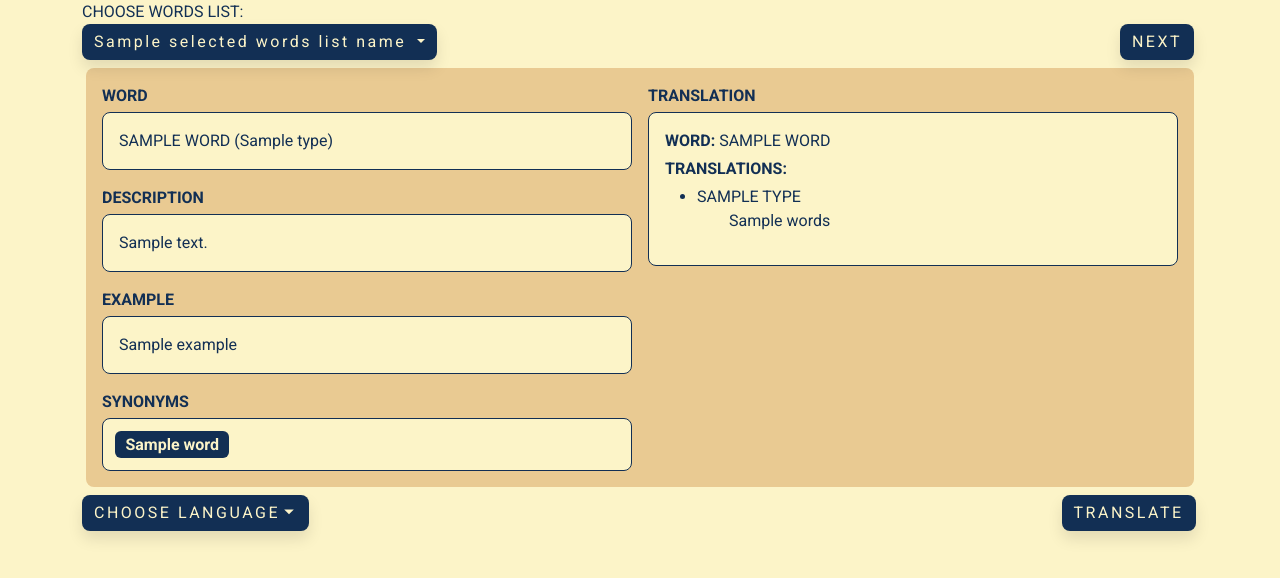
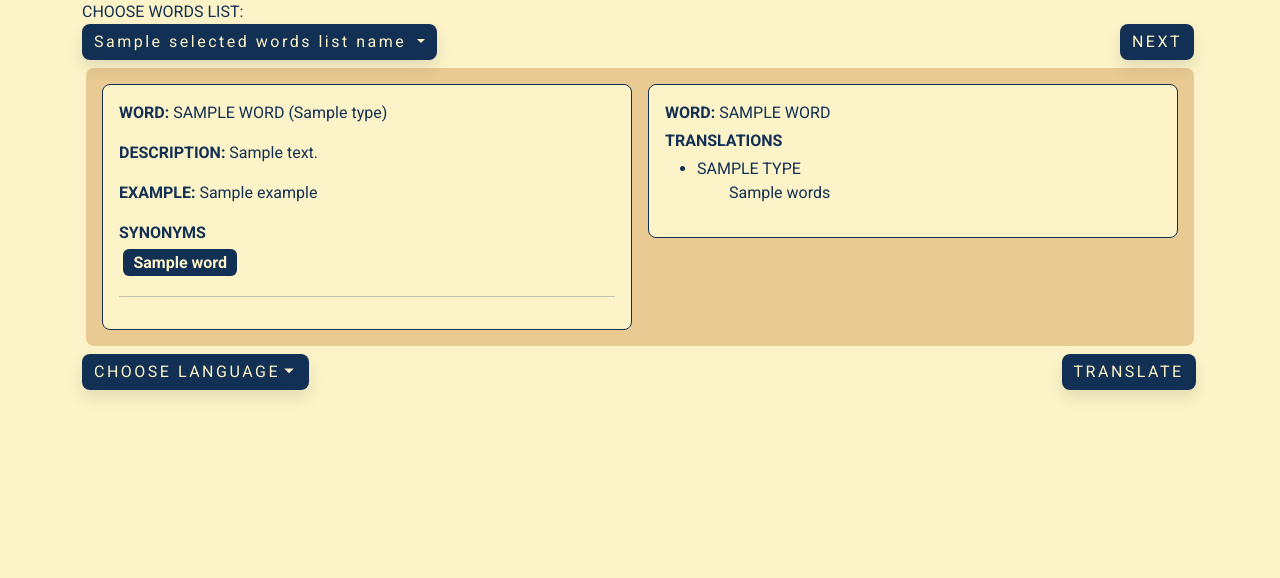
Before and after one commit to cuberkam/wordyforest, a Django app: template templates/index.html in a window 1280 px wide. Shown: the part 69-647 px from the top of the page. Run offline with Django 4.2, Linux system fonts and the light colour scheme; tables that the repository leaves empty hold one stand-in row (values such as "Sample post"); the template is opened without the code that fills it: values that come from a table or form of the project are taken from there, most other values are stand-ins (such as "Sample title", 1, 10 or a date in 2020); data that the repository does not hold is empty; some libraries are stand-ins or nearby versions.

Commit message:
Update Main page css

```diff
--- a/templates/partials/navbar.html
+++ b/templates/partials/navbar.html
@@ -14,9 +14,6 @@
         </li>
         {% if request.user.is_authenticated %}
         <li class="nav-item">
-          <span class="nav-link link py-0">{{request.user}}</span>
-        </li>
-        <li class="nav-item">
           <a class="nav-link link py-0 {% if request.resolver_match.url_name == 'my_lists' %}
           active-link
           {% endif %}" href="{% url 'my_lists' %}">MY LISTS</a>
@@ -28,6 +25,9 @@
         </li>
         <li class="nav-item">
           <a class="nav-link link py-0" href="{% url 'logout' %}">LOGOUT</a>
+        </li>
+        <li class="nav-item">
+          <span class="nav-link link py-0" style="pointer-events: none;">{{request.user}}</span>
         </li>
         {% else %}
         <li class="nav-item">
--- a/templates/partials/word_and_translate.html
+++ b/templates/partials/word_and_translate.html
@@ -11,48 +11,58 @@
 </div>
 
 <div class="row box mx-1 ps-3" style="margin-bottom: .5rem;">
+
   <div class="col-sm ps-0 pe-3 py-3">
 
-    <p class="mb-1 fw-bold">WORD</p>
-    <p class="wire-frame p-3">
+    <div class="wire-frame p-3">
+
+      <p><span class="mb-1 fw-bold">WORD: </span>
         <span id="word" class="text-uppercase">{{ word.word }}</span>
         {% if word.type %}
         <span id="type">({{ word.type }})</span>
         {% endif %}
       </p>
 
-    <p class="mb-1 fw-bold">DESCRIPTION</p>
-    <div class="wire-frame p-3 mb-3">
+      <p><span class="mb-1 fw-bold">DESCRIPTION: </span>
         <span id="description" class="upper-fl">{{ word.description }}</span>
-    </div>
+      </p>
 
-    <p class="mb-1 fw-bold">EXAMPLE</p>
-    <div class="wire-frame p-3 mb-3">
+      <p><span class="mb-1 fw-bold">EXAMPLE: </span>
         {% if word.example == None %}
-      <span id="example"> </span>
+        <span id="example"></span>
         {% else %}
         <span id="example" class="upper-fl">{{ word.example }}</span>
         {% endif %}
-    </div>
+      </p>
 
-    <p class="mb-0 fw-bold">SYNONYMS</p>
+      <p><span class="mb-0 fw-bold">SYNONYMS</span>
+        <br>
         {% if synonyms %}
+
         {% for i in synonyms %}
-    <div class="wire-frame p-2 mt-1">
+
         {% for word in i.words %}
         <span class="badge m-1 badge-primary">{{word}}</span>
         {% endfor %}
-    </div>
-    {% endfor %}
-    {% else %}
-    <div class="wire-frame p-2">
-    </div>
+
+        {% if i != synonyms.last %}
+
+        <hr>
+
         {% endif %}
 
+        {% endfor %}
+
+        {% else %}
+
+        {% endif %}
+      </p>
+
+    </div>
   </div>
 
   <div class="col-sm ps-0 pe-3 py-3">
-    <p class="mb-1 fw-bold">TRANSLATION</p>
+
     <div class="wire-frame p-3">
 
       <p class="mb-1">
@@ -62,7 +72,7 @@
         {% endif %}
       </p>
 
-      <p class="mb-1 fw-bold">TRANSLATIONS:
+      <p class="mb-1 fw-bold">TRANSLATIONS
         {% if translated_data is not None %}
         <ul>
           {% for i in translated_data.translate %}
@@ -83,7 +93,7 @@
   hx-vals='js:{"selected_words_list_id":"{{selected_words_list_id}}","selected_words_list_name":"{{selected_words_list_name}}","word_id":{{word.id}}}'>
   <div class="row pl-0" style="padding-right: .9rem;">
 
-    <div class="col">
+    <div class="col mb-2">
       <select class="form-select btn-dropdown button-hover-dark" style="width: 227px; padding-right: 2rem;"
         name="destination_language">
         {% if destination_language is None %}
```
Lines whose indentation alone changed are shown as unchanged.
